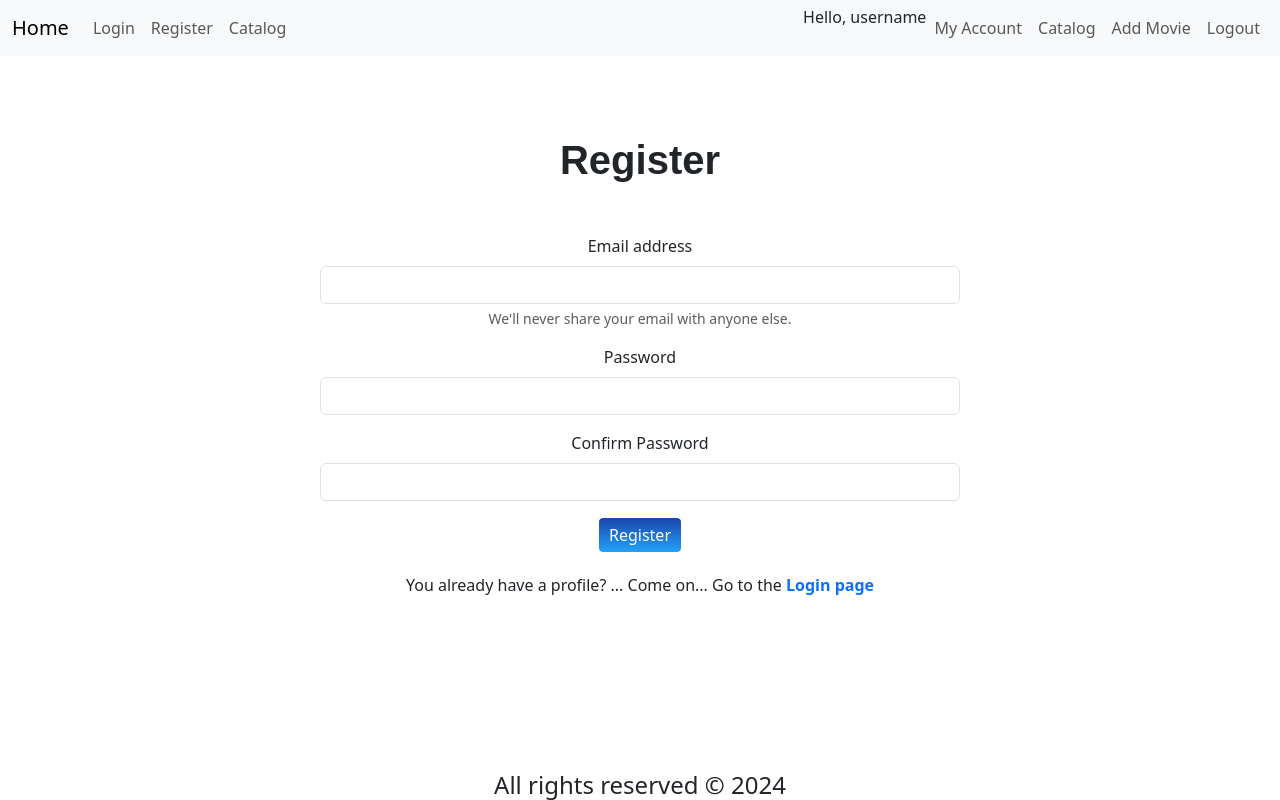
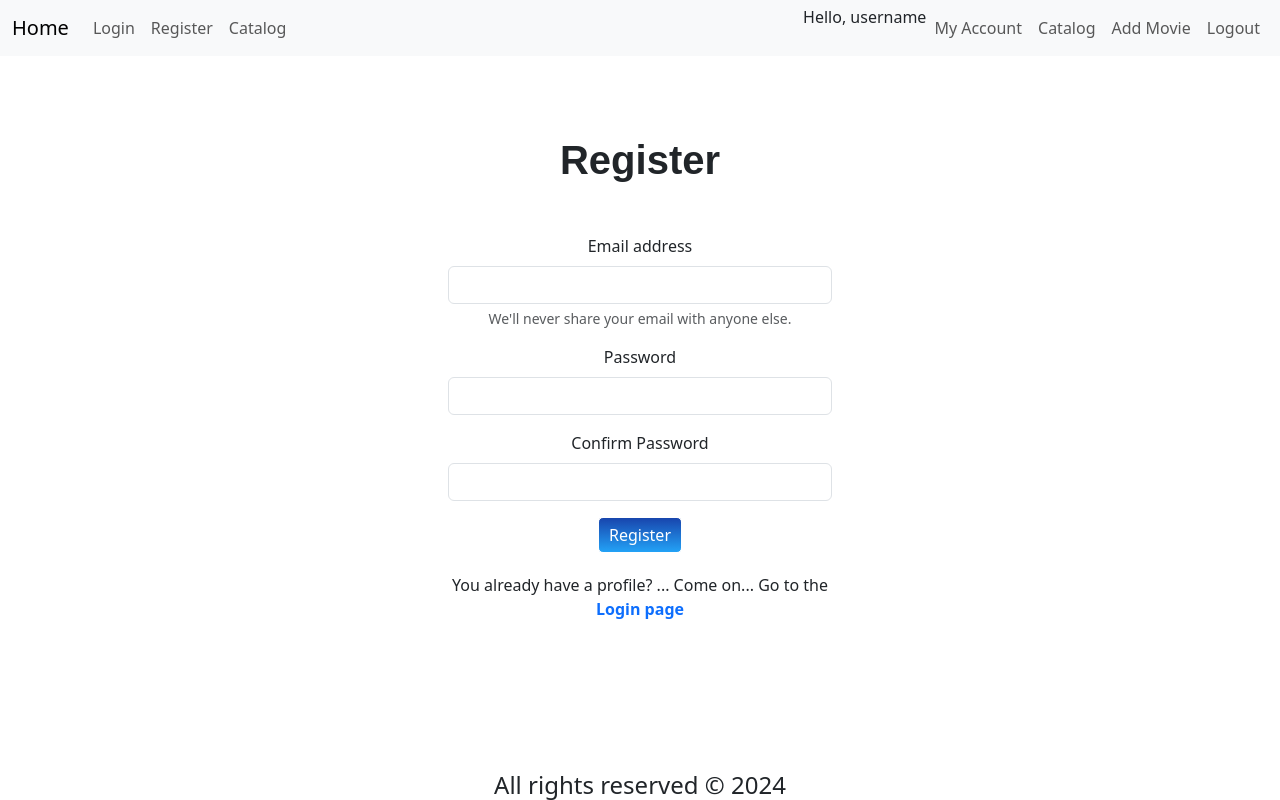
Before and after one commit to EmilPopovski24/MovieRate, a React (Create React App) app in the folder movierate/: page /register in a window 1280 px wide. Built offline with nearby package versions, Linux system fonts and the light colour scheme.

Commit message:
update Login and Register css

```diff
--- a/movierate/src/components/Login/Login.css
+++ b/movierate/src/components/Login/Login.css
@@ -2,6 +2,11 @@
     margin:50px;
     font-family:Arial, Helvetica, sans-serif;
     font-weight: bold;
+}
+
+.login-form {
+    width: 30%;
+    margin: 80px auto;
 }
 
 .registeroption {
--- a/movierate/src/components/Register/Register.css
+++ b/movierate/src/components/Register/Register.css
@@ -1,5 +1,10 @@
 .loginoption {
     margin-top:20px;
+}
+
+.register-form {
+    width: 30%;
+    margin: 80px auto;
 }
 
 .register-header{
--- a/movierate/src/components/Register/Register.js
+++ b/movierate/src/components/Register/Register.js
@@ -1,9 +1,10 @@
 import { Link } from 'react-router-dom';
+import { useContext } from 'react';
+
+import { AuthContext } from '../../contexts/AuthContext';
+import { useForm } from '../../hooks/useForm';
 
 import './Register.css';
-import { useContext } from 'react';
-import { AuthContext } from '../../contexts/AuthContext';
-import { useForm } from '../../hooks/useForm';
 
 export const Register = () => {
 
@@ -17,7 +18,7 @@ export const Register = () => {
     return (
         <>
         <div>
-            <form style={{width:"50%", margin: "80px auto"}} id="register-form"  method="POST" onSubmit={onSubmit}>
+            <form className='register-form' id="register-form"  method="POST" onSubmit={onSubmit}>
                 <h1 className="register-header">Register</h1>
                 <div className="mb-3">
                     <label htmlFor="exampleInputEmail1" className="form-label">Email address</label>
```
